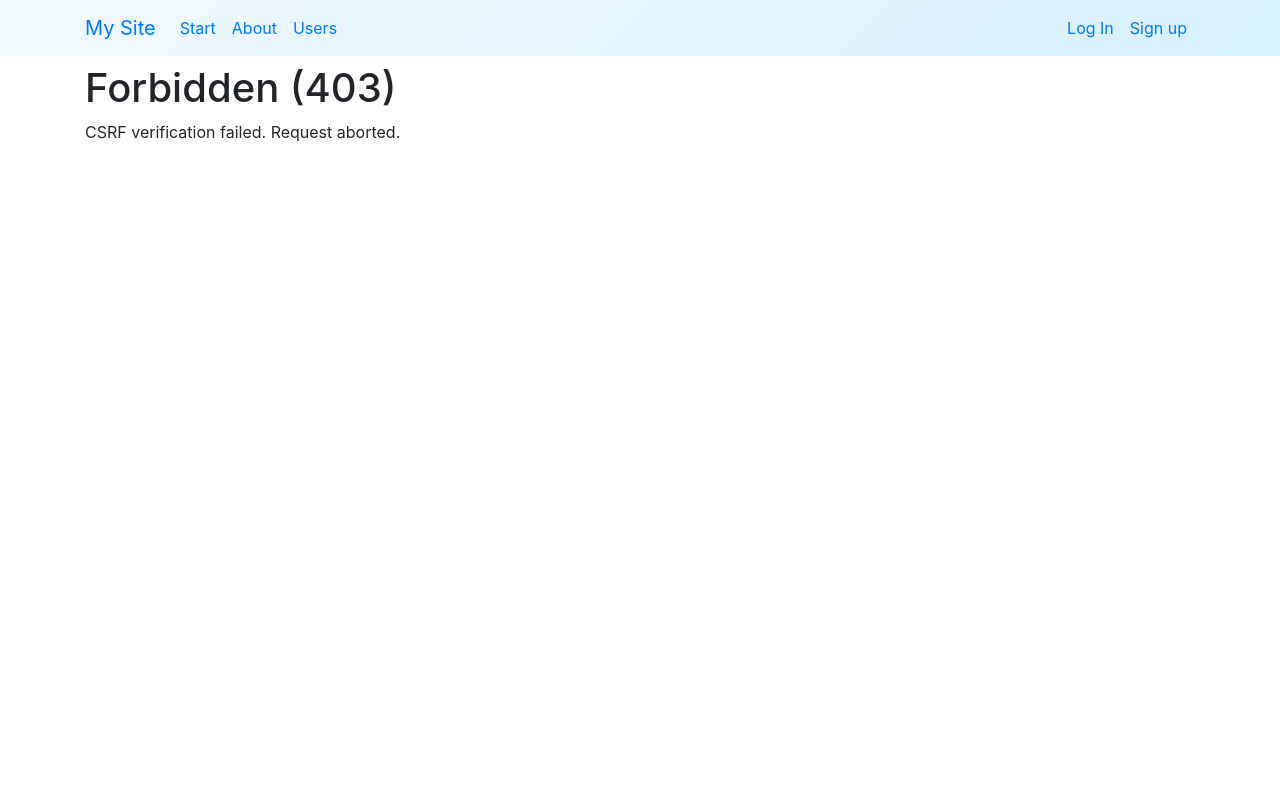
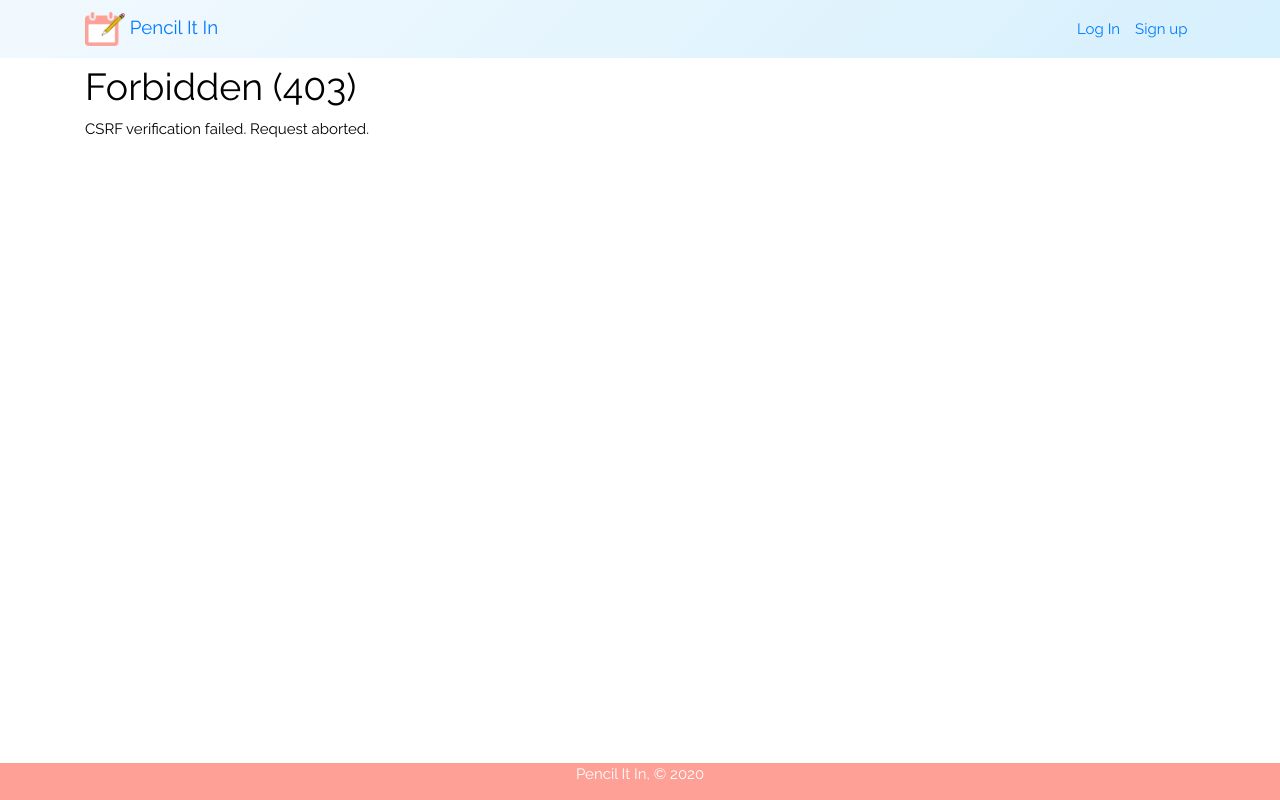
Before and after one commit to zlake23/pencil_it_in, a Django app: template apps/core/templates/403_csrf.html in a window 1280 px wide. Run offline with Django 3.2, Linux system fonts and the light colour scheme; the template is opened without the code that fills it, so the values that code supplies are empty; some libraries are stand-ins or nearby versions.

Commit message:
Updates code for base html

```diff
--- a/apps/core/templates/base.html
+++ b/apps/core/templates/base.html
@@ -7,7 +7,7 @@
     <meta http-equiv="x-ua-compatible" content="ie=edge">
     <title>
         {% block title %}
-            My Site
+            Pencil It In - Home
         {% endblock title %}
     </title>
     <meta name="viewport" content="width=device-width, initial-scale=1.0">
@@ -18,23 +18,33 @@
     <!--[if lt IE 9]>
       <script src="https://cdnjs.cloudflare.com/ajax/libs/html5shiv/3.7.3/html5shiv.min.js"></script>
     <![endif]-->
-
+    <meta charset="UTF-8">
+    <meta name="viewport" content="width=device-width, initial-scale=1">
+    <link rel="stylesheet" href="https://www.w3schools.com/w3css/4/w3.css">
+    <link rel="stylesheet" href="https://fonts.googleapis.com/css?family=Raleway">
+    <link rel="stylesheet" href="https://cdnjs.cloudflare.com/ajax/libs/font-awesome/4.7.0/css/font-awesome.min.css">
     <link href="{% static 'css/bootstrap/bootstrap.min.css' %}" rel="stylesheet">
 
     <link href="{% static 'css/signinform.css' %}" rel="stylesheet">
 
     <!-- Add your custom CSS to this file -->
+
+    <link href="https://stackpath.bootstrapcdn.com/bootstrap/4.4.1/css/bootstrap.min.css"
+    rel = "stylesheet">
+    <link href="https://stackpath.bootstrapcdn.com/font-awesome/4.7.0/css/font-awesome.min.css"
+    rel = "stylesheet">
     <link href="{% static 'css/custom.css' %}" rel="stylesheet">
-
   </head>
-
+<style>
+    body,h1,h2,h3,h4,h5,h6 {font-family: "Raleway", sans-serif; color: black;}
+</style>
 <body>
 
 <nav class="navbar navbar-expand-md">
     <div class="container">
         <a class="navbar-brand" href="/">
-            <!-- Add your logo here!  <img src="" /> -->
-            My Site
+            <img src="/static/images/icon.PNG", style="width:40px;" />
+            Pencil It In
         </a>
 
         <button class="navbar-toggler navbar-toggler-right" type="button" data-toggle="collapse" data-target="#navbarSupportedContent" aria-controls="navbarSupportedContent" aria-expanded="false" aria-label="Toggle navigation">
@@ -44,17 +54,7 @@
         </button>
 
         <div class="collapse navbar-collapse" id="navbarSupportedContent">
-            <ul class="navbar-nav mr-auto">
-                <li class="nav-item">
-                    <a class="nav-link" href="{% url 'home' %}">Start</a>
-                </li>
-                <li class="nav-item">
-                    <a class="nav-link" href="{% url 'about' %}">About</a>
-                </li>
-                <li class="nav-item">
-                    <a class="nav-link" href="{% url 'view_all_users' %}">Users</a>
-                </li>
-            </ul>
+
             <ul class="navbar-nav ml-auto">
                 {% if request.user.is_authenticated %}
                     <li class="nav-item">
@@ -81,7 +81,7 @@
 </div>
 
 
-
+<main>
 {% block main %}
     <div class="container pt-2">
 
@@ -98,9 +98,29 @@
 
     </div>
 {% endblock main %}
-
+</main>
 
       <script src="{% static 'js/bootstrap/jquery-3.4.1.min.js' %}"></script>
       <script src="{% static 'js/bootstrap/bootstrap.js' %}"></script>
-  </body>
+
+    <footer class="container-fluid bg-4 text-center">
+<p>Pencil It In, &copy; 2020</a></p>
+</footer>
+
+</body>
 </html>
+
+<style>
+    .bg-4 {
+      background-color: #fea096;
+      color: #fff;
+    }
+    body {
+        display: flex;
+        min-height: 100vh;
+        flex-direction: column;
+    }
+    main {
+        flex: 1 1 auto;
+    }
+</style>
```
